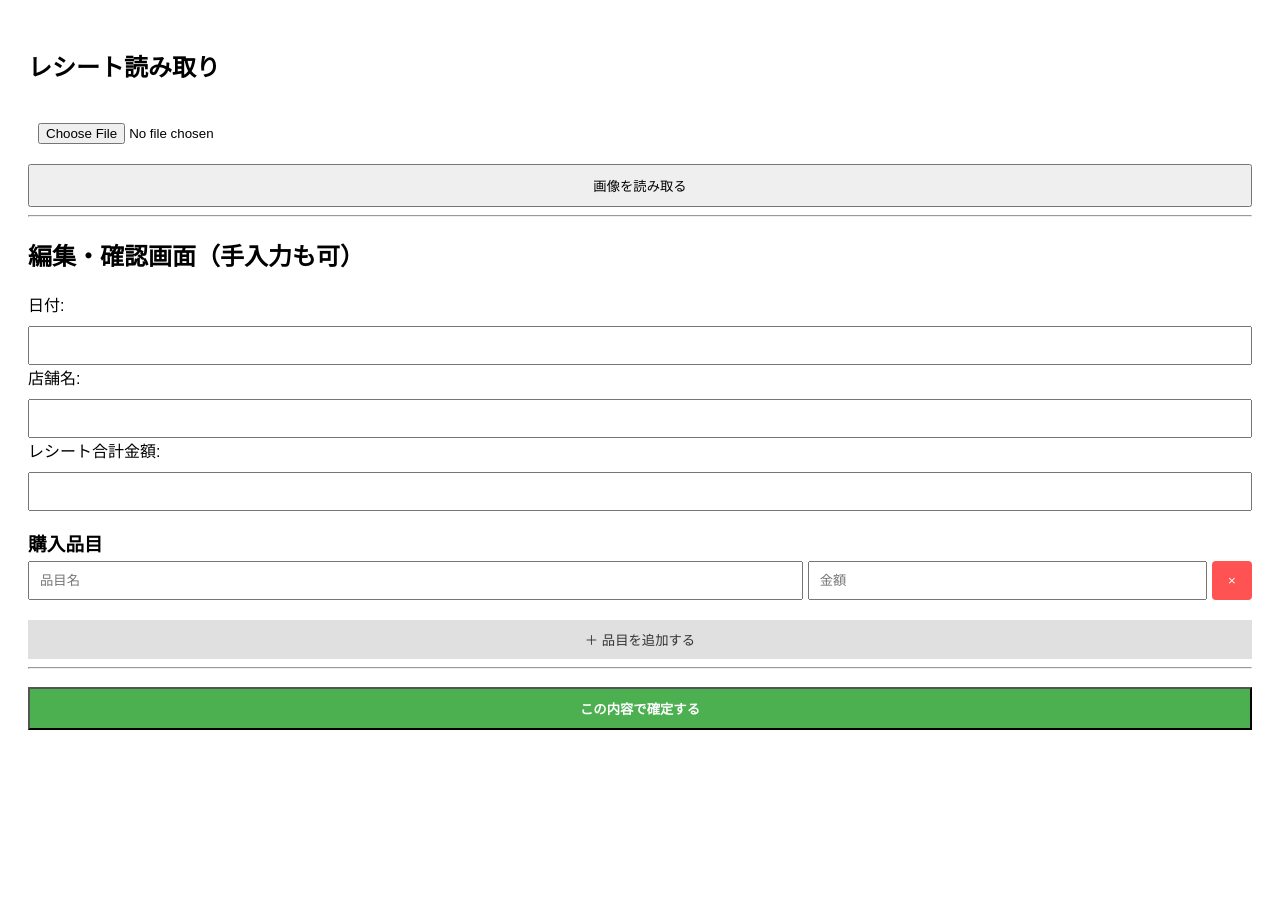
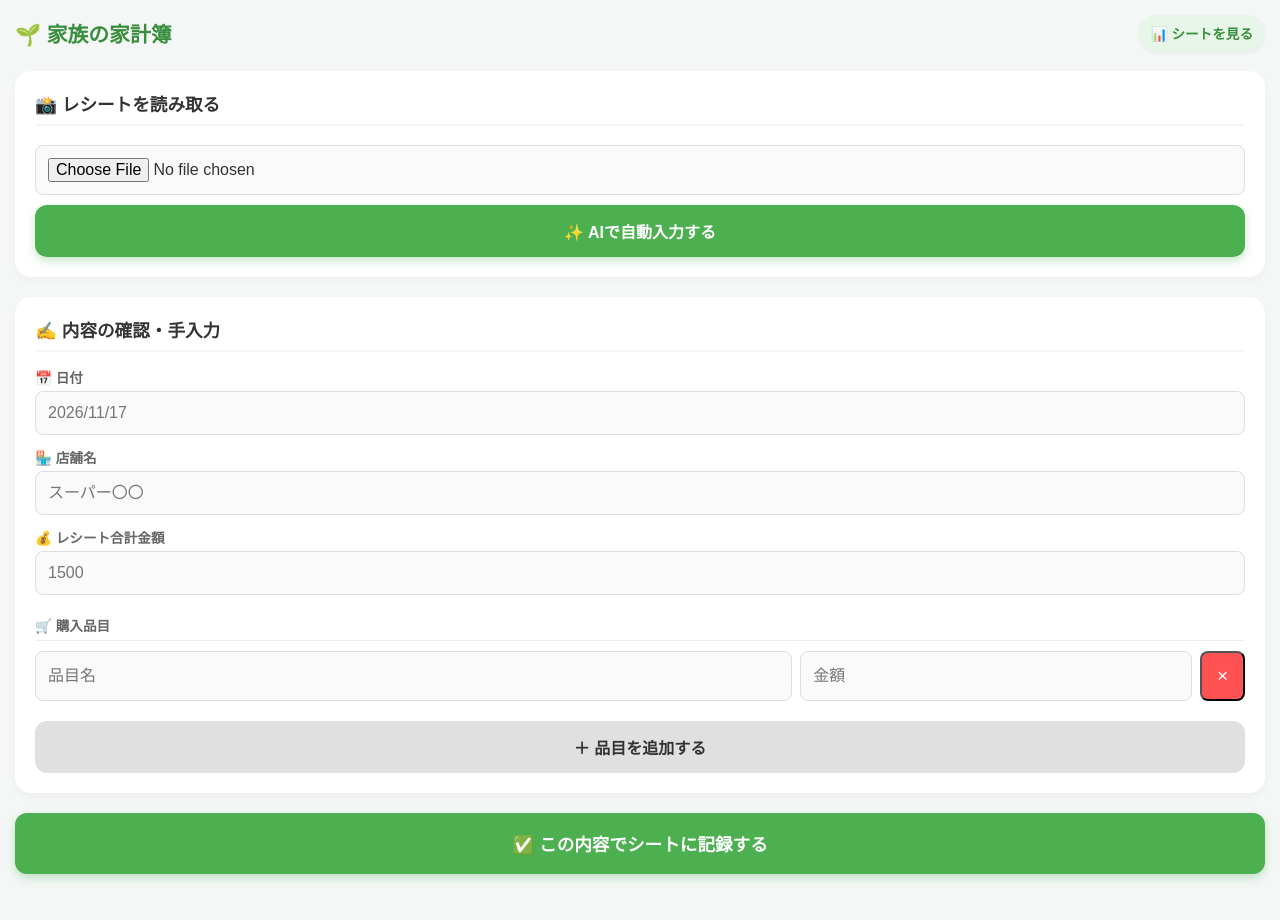
Before and after one commit to hoshinos804-git/line_api_budget, a plain HTML site: page index.html in a window 1280 px wide. Before the commit the page ends 800 px from the top, so only its background shows below. Drawn offline with Linux system fonts and the light colour scheme.

Commit message:
Update index.html

```diff
--- a/index.html
+++ b/index.html
@@ -3,64 +3,214 @@
 <head>
   <meta charset="UTF-8">
   <meta name="viewport" content="width=device-width, initial-scale=1.0">
-  <title>家計簿アプリ</title>
+  <title>家族の家計簿</title>
   <style>
-    body { font-family: sans-serif; padding: 20px; }
-    input, button { width: 100%; padding: 10px; margin-top: 10px; box-sizing: border-box; }
-    #loading { display: none; color: blue; }
+    /* 全体のやわらかいデザイン設定 */
+    :root {
+      --primary: #4CAF50;
+      --primary-dark: #388E3C;
+      --bg: #f4f7f6;
+      --text: #333;
+      --card-bg: #ffffff;
+    }
+    body {
+      font-family: 'Helvetica Neue', Arial, 'Hiragino Kaku Gothic ProN', 'Hiragino Sans', sans-serif;
+      background-color: var(--bg);
+      color: var(--text);
+      margin: 0;
+      padding: 15px;
+      padding-bottom: 80px; /* 下部の余白 */
+    }
+
+    /* ヘッダーとリンク */
+    .header {
+      display: flex;
+      justify-content: space-between;
+      align-items: center;
+      margin-bottom: 20px;
+    }
+    .header h1 {
+      font-size: 1.3rem;
+      margin: 0;
+      color: var(--primary-dark);
+    }
+    .sheet-link {
+      background-color: #E8F5E9;
+      color: var(--primary-dark);
+      text-decoration: none;
+      padding: 8px 12px;
+      border-radius: 20px;
+      font-size: 0.85rem;
+      font-weight: bold;
+      box-shadow: 0 2px 4px rgba(0,0,0,0.05);
+    }
+
+    /* カード型のコンテナ */
+    .card {
+      background-color: var(--card-bg);
+      border-radius: 16px;
+      padding: 20px;
+      box-shadow: 0 4px 10px rgba(0,0,0,0.03);
+      margin-bottom: 20px;
+    }
+    .card h2 {
+      font-size: 1.1rem;
+      margin-top: 0;
+      margin-bottom: 15px;
+      border-bottom: 2px solid var(--bg);
+      padding-bottom: 8px;
+    }
+
+    /* 入力フォームの装飾 */
+    label {
+      display: block;
+      font-size: 0.85rem;
+      font-weight: bold;
+      color: #666;
+      margin-top: 12px;
+    }
+    input[type="text"], input[type="number"], input[type="file"] {
+      width: 100%;
+      padding: 12px;
+      margin-top: 4px;
+      border: 1px solid #ddd;
+      border-radius: 8px;
+      box-sizing: border-box;
+      font-size: 1rem;
+      background-color: #fafafa;
+    }
+    input[type="text"]:focus, input[type="number"]:focus {
+      outline: none;
+      border-color: var(--primary);
+      background-color: #fff;
+      box-shadow: 0 0 0 2px rgba(76, 175, 80, 0.2);
+    }
+
+    /* ボタンの装飾 */
+    .btn {
+      width: 100%;
+      padding: 14px;
+      border: none;
+      border-radius: 12px;
+      font-size: 1rem;
+      font-weight: bold;
+      cursor: pointer;
+      transition: opacity 0.2s;
+      box-sizing: border-box;
+    }
+    .btn:active { opacity: 0.8; transform: scale(0.98); }
+    .btn-primary {
+      background-color: var(--primary);
+      color: white;
+      box-shadow: 0 4px 10px rgba(76, 175, 80, 0.3);
+    }
+    .btn-secondary {
+      background-color: #e0e0e0;
+      color: #333;
+      margin-top: 10px;
+    }
+    .btn-danger {
+      background-color: #ff5252;
+      color: white;
+      border-radius: 8px;
+      padding: 12px;
+      width: 45px;
+      font-size: 1.2rem;
+    }
+
+    /* ローディング画面（くるくる回るアニメーション） */
+    #loading-overlay {
+      display: none;
+      position: fixed;
+      top: 0; left: 0; right: 0; bottom: 0;
+      background-color: rgba(255, 255, 255, 0.9);
+      z-index: 1000;
+      justify-content: center;
+      align-items: center;
+      flex-direction: column;
+    }
+    .spinner {
+      border: 4px solid #f3f3f3;
+      border-top: 4px solid var(--primary);
+      border-radius: 50%;
+      width: 50px;
+      height: 50px;
+      animation: spin 1s linear infinite;
+      margin-bottom: 15px;
+    }
+    @keyframes spin {
+      0% { transform: rotate(0deg); }
+      100% { transform: rotate(360deg); }
+    }
   </style>
 </head>
 <body>
-  <h2>レシート読み取り</h2>
 
-  <!-- レシート撮影用 -->
-  <input type="file" id="receiptImage" accept="image/*" capture="environment">
-  <button onclick="analyzeImage()">画像を読み取る</button>
-  <p id="loading">読み取り中...（十数秒かかります）</p>
+  <div class="header">
+    <h1>🌱 家族の家計簿</h1>
+    <!-- ▼【重要】ご自身のスプレッドシートのURLに書き換えてください -->
+    <a href="https://docs.google.com/spreadsheets/d/1TRqq9f6InqtNoJiz7yct69GLAiJVXqUGk-2FSYnECD4/edit" target="_blank" class="sheet-link">📊 シートを見る</a>
+  </div>
 
-  <hr>
+  <!-- レシート読み取りカード -->
+  <div class="card">
+    <h2>📸 レシートを読み取る</h2>
+    <!-- capture属性を削除し、カメラとライブラリの両方を選べるように変更 -->
+    <input type="file" id="receiptImage" accept="image/*">
+    <button class="btn btn-primary" onclick="analyzeImage()" style="margin-top: 10px;">✨ AIで自動入力する</button>
+  </div>
 
-  <h2>編集・確認画面（手入力も可）</h2>
-  <label>日付: <input type="text" id="date"></label>
-  <label>店舗名: <input type="text" id="store"></label>
-  <label>レシート合計金額: <input type="number" id="total_amount"></label>
+  <!-- 編集・確認カード -->
+  <div class="card">
+    <h2>✍️ 内容の確認・手入力</h2>
+    <label>📅 日付</label>
+    <input type="text" id="date" placeholder="2026/11/17">
 
-  <h3 style="margin-bottom: 5px;">購入品目</h3>
-  <div id="items-container">
+    <label>🏪 店舗名</label>
+    <input type="text" id="store" placeholder="スーパー〇〇">
+
+    <label>💰 レシート合計金額</label>
+    <input type="number" id="total_amount" placeholder="1500">
+
+    <label style="margin-top: 20px; border-bottom: 1px solid #eee; padding-bottom: 5px;">🛒 購入品目</label>
+    <div id="items-container" style="margin-top: 10px;">
       <!-- ここに動的に品目入力欄が追加されます -->
     </div>
 
-  <button onclick="addItemRow('', '')" style="background-color: #e0e0e0; color: #333; border: none;">＋ 品目を追加する</button>
+    <button class="btn btn-secondary" onclick="addItemRow('', '')">＋ 品目を追加する</button>
 
     <input type="hidden" id="imageUrl">
     <input type="hidden" id="inputMethod" value="手入力">
+  </div>
 
-  <hr>
+  <button class="btn btn-primary" onclick="saveData()" style="padding: 18px; font-size: 1.1rem;">✅ この内容でシートに記録する</button>
 
-  <button onclick="saveData()" style="background-color: #4CAF50; color: white; font-weight: bold;">この内容で確定する</button>
+  <!-- ローディング表示用 -->
+  <div id="loading-overlay">
+    <div class="spinner"></div>
+    <p style="font-weight: bold; color: #555;">AIがレシートを解読中...<br><span style="font-size: 0.8rem; font-weight: normal;">数秒かかります</span></p>
+  </div>
 
   <script>
-    // ▼「新しいデプロイ」で発行されたURLをここに貼り付けてください
+    // ▼【重要】以前発行したGASのウェブアプリURLを貼り付けてください
     const GAS_URL = 'https://script.google.com/macros/s/AKfycbzNFk4t3t0yzb_78mUixvvaAGlKSNRSz7gLg8rIOtWrxMlbLS5gBJDiRvBqqYFWvFhVjQ/exec';
 
-    // 品目の入力行（品目名＋金額＋削除ボタン）を動的に追加する関数
     function addItemRow(nameValue, priceValue) {
       const container = document.getElementById('items-container');
       const row = document.createElement('div');
       row.className = 'item-row';
       row.style.display = 'flex';
-      row.style.gap = '5px';
+      row.style.gap = '8px';
       row.style.marginBottom = '10px';
 
       row.innerHTML = `
         <input type="text" placeholder="品目名" value="${nameValue || ''}" class="item-name" style="flex: 2; margin: 0;">
         <input type="number" placeholder="金額" value="${priceValue || ''}" class="item-price" style="flex: 1; margin: 0;">
-        <button type="button" onclick="this.parentElement.remove()" style="width: 40px; margin: 0; background-color: #ff5252; color: white; border: none; border-radius: 4px;">×</button>
+        <button type="button" class="btn-danger" onclick="this.parentElement.remove()">×</button>
       `;
       container.appendChild(row);
     }
 
-    // 画面読み込み時に、初期状態として1行だけ空の品目枠を入れておく
     window.onload = () => { addItemRow('', ''); };
 
     function getBase64(file) {
@@ -76,7 +226,9 @@
       const fileInput = document.getElementById('receiptImage');
       if (!fileInput.files.length) return alert('画像を選択してください');
 
-      document.getElementById('loading').style.display = 'block';
+      // ローディング画面を表示
+      document.getElementById('loading-overlay').style.display = 'flex';
+
       const file = fileInput.files[0];
       const base64Data = await getBase64(file);
       const base64String = base64Data.split(',')[1];
@@ -88,47 +240,48 @@
         });
 
         const result = await response.json();
-        document.getElementById('loading').style.display = 'none';
+        document.getElementById('loading-overlay').style.display = 'none';
 
         if (result.status === 'success') {
           document.getElementById('date').value = result.data.date || '';
           document.getElementById('store').value = result.data.store || '';
           document.getElementById('total_amount').value = result.data.total_amount || '';
           document.getElementById('imageUrl').value = result.data.imageUrl || '';
-          document.getElementById('inputMethod').value = 'OCR';
+          document.getElementById('inputMethod').value = 'AI自動読み取り'; // OCRから表記変更
 
-          // 一旦既存の品目入力枠をすべてクリア
           document.getElementById('items-container').innerHTML = '';
 
-          // Geminiから返ってきた品目の数だけ入力枠を自動生成
           if (result.data.items && result.data.items.length > 0) {
             result.data.items.forEach(item => {
               addItemRow(item.name, item.price);
             });
           } else {
-            addItemRow('', ''); // 品目が無い場合は空枠を1つ
+            addItemRow('', '');
           }
-          alert('読み取り完了しました。内容を確認・修正してください。');
         } else {
           alert('読み取りエラー: ' + result.message);
         }
       } catch (e) {
-        document.getElementById('loading').style.display = 'none';
+        document.getElementById('loading-overlay').style.display = 'none';
         alert('通信エラー: ' + e.toString());
       }
     }
 
     async function saveData() {
-      // 画面上のすべての品目行（.item-row）を取得し、配列にまとめる
       const itemElements = document.querySelectorAll('.item-row');
       const itemsArray = [];
       itemElements.forEach(row => {
         const name = row.querySelector('.item-name').value;
         const price = row.querySelector('.item-price').value;
-        if (name || price) { // どちらかが入力されていれば保存対象にする
+        if (name || price) {
           itemsArray.push({ name: name, price: price });
         }
       });
+
+      // 最低限の入力チェック
+      if (!document.getElementById('store').value && itemsArray.length === 0) {
+        return alert('店舗名か品目を入力してください');
+      }
 
       const data = {
         date: document.getElementById('date').value,
@@ -139,6 +292,12 @@
         inputMethod: document.getElementById('inputMethod').value
       };
 
+      // 保存中はボタンの文字を変える
+      const saveBtn = document.querySelector('.btn-primary:last-of-type');
+      const originalText = saveBtn.innerText;
+      saveBtn.innerText = '記録中...';
+      saveBtn.disabled = true;
+
       try {
         const response = await fetch(GAS_URL, {
           method: 'POST',
@@ -147,8 +306,7 @@
 
         const result = await response.json();
         if (result.status === 'success') {
-          alert('スプレッドシートに保存しました！');
-          // フォームをリセット
+          alert('スプレッドシートに記録しました！');
           document.getElementById('date').value = '';
           document.getElementById('store').value = '';
           document.getElementById('total_amount').value = '';
@@ -161,6 +319,9 @@
         }
       } catch (e) {
         alert('通信エラー: ' + e.toString());
+      } finally {
+        saveBtn.innerText = originalText;
+        saveBtn.disabled = false;
       }
     }
   </script>
```
Lines whose indentation alone changed are shown as unchanged.
